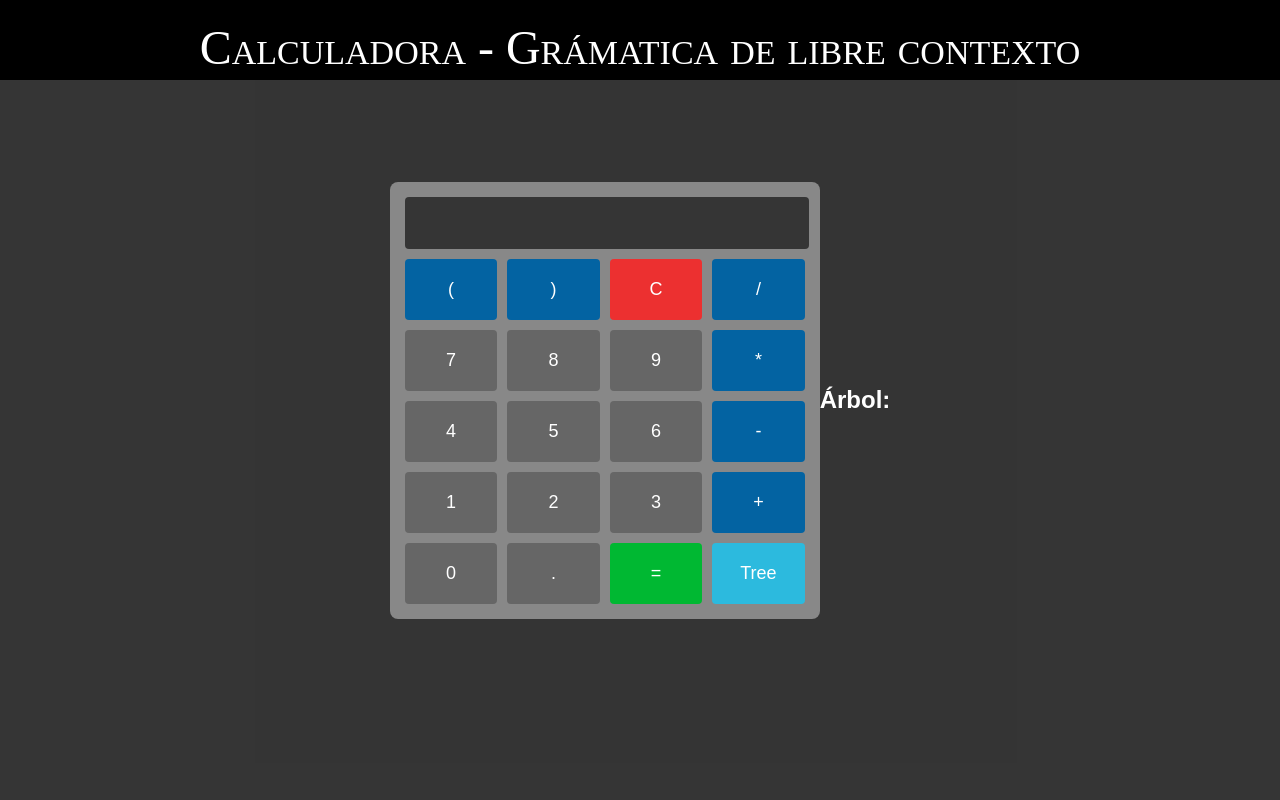
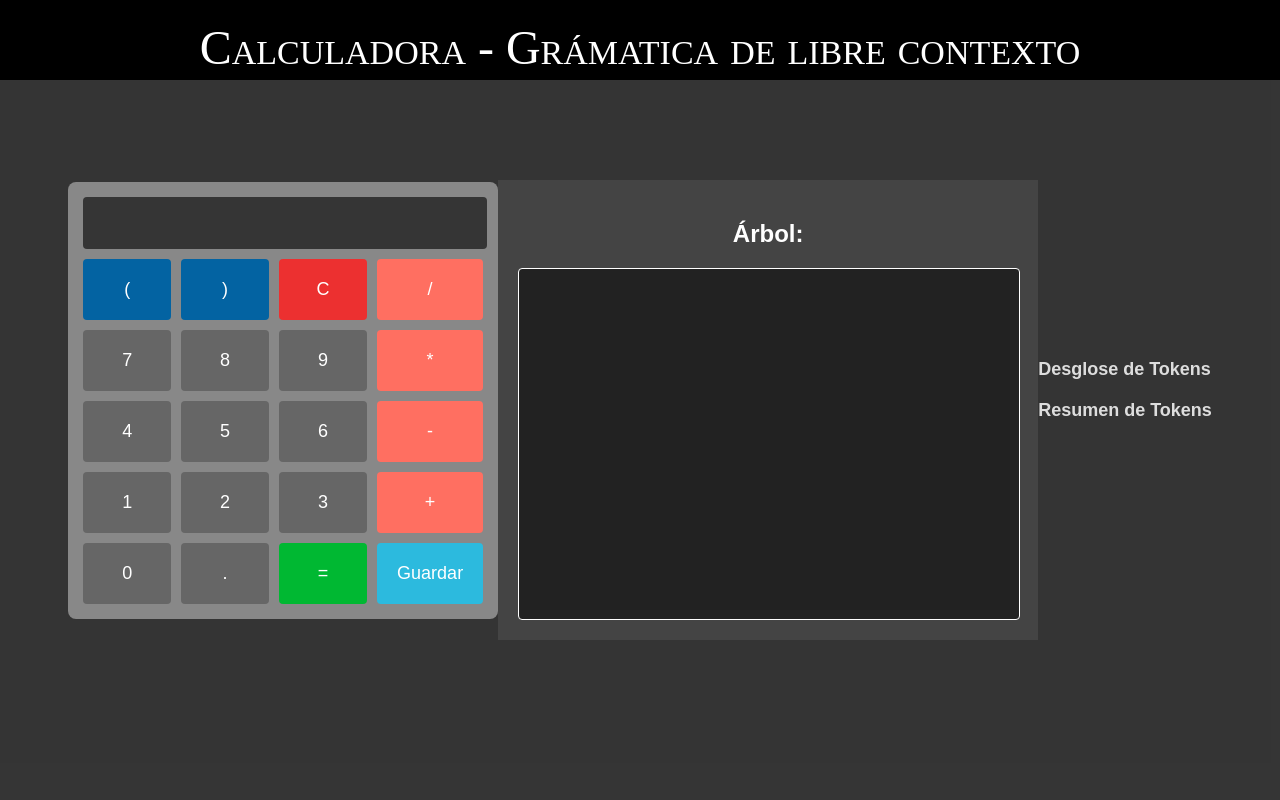
Before and after one commit to paolis28/Calculadora-GLC, a Flask app: page / in a window 1280 px wide. Run offline with Flask 3, Linux system fonts and the light colour scheme.

Commit message:
Subiendo cambios de la tabla de tokens y la lista

```diff
--- a/app.py
+++ b/app.py
@@ -1,7 +1,10 @@
 from flask import Flask, request, jsonify, render_template
-from parser_calculadora import parser, eval_arbol  # Importa el parser y la función de evaluación
+from parser_calculadora import parser, eval_arbol
+from generate_tables import analyze_chain
 
 app = Flask(__name__)
+
+resultado_guardado = None
 
 @app.route('/')
 def index():
@@ -9,16 +12,41 @@
 
 @app.route('/calculate', methods=['POST'])
 def calculate():
+    global resultado_guardado
     data = request.get_json()
     expression = data.get("expression")
+
+    if resultado_guardado is not None:
+        expression = str(resultado_guardado) + expression
+        resultado_guardado = None
+
+
     try:
-        # Genera el árbol de decisiones usando el parser
+        # Parse y evaluación
         arbol = parser.parse(expression)
-        # Evalúa el árbol para obtener el resultado
         result = eval_arbol(arbol)
-        return jsonify({"result": result, "tree": arbol})
+
+        # Analizar tokens
+        tabla_tokens, resumen = analyze_chain(expression)
+
+        # Guardar resultado si se especifica
+        if data.get("save", False):
+            resultado_guardado = result
+
+        return jsonify({
+            "result": result,
+            "tree": arbol,
+            "tabla_tokens": tabla_tokens,
+            "resumen": resumen
+        })
     except Exception as e:
         return jsonify({"error": str(e)})
 
+@app.route('/clear_saved', methods=['POST'])
+def clear_saved():
+    global resultado_guardado
+    resultado_guardado = None
+    return jsonify({"message": "Guardado eliminado"})
+
 if __name__ == '__main__':
     app.run(debug=True)
--- a/static/script.js
+++ b/static/script.js
@@ -8,25 +8,89 @@
 function clearDisplay() {
     expression = "";
     document.getElementById('display').value = "";
-    document.getElementById('tree').innerHTML = "";
+    d3.select("#tree").selectAll("*").remove();
 }
 
-function calculate() {
+function calculate(save = false) {
     fetch('/calculate', {
         method: 'POST',
         headers: {
             'Content-Type': 'application/json'
         },
-        body: JSON.stringify({ expression: expression })
+        body: JSON.stringify({ expression: expression, save: save })
     })
     .then(response => response.json())
     .then(data => {
         if (data.result) {
             document.getElementById('display').value = data.result;
+            expression = "";
+
+            if (data.tabla_tokens && data.resumen) {
+                renderTokensTable(data.tabla_tokens);
+                renderSummaryTable(data.resumen);
+            }
+            if (data.tree) {
+                drawTree(data.tree);
+            }
         } else {
             document.getElementById('display').value = data.error;
         }
     });
+}
+
+function saveResult() {
+    calculate(true);
+}
+
+function clearSavedValue() {
+    fetch('/clear_saved', {
+        method: 'POST',
+        headers: {
+            'Content-Type': 'application/json'
+        }
+    });
+}
+
+
+function renderTokensTable(tokens) {
+    const table = document.getElementById('tokens-table');
+    table.innerHTML = `
+        <tr>
+            <th>Token</th>
+            <th>Tipo</th>
+        </tr>
+    `;
+
+    tokens.forEach(token => {
+        const row = document.createElement('tr');
+        row.innerHTML = `
+            <td>${token.Token}</td>
+            <td>${token.Tipo}</td>
+        `;
+        table.appendChild(row);
+    });
+}
+
+function renderSummaryTable(summary) {
+    const table = document.getElementById('summary-table');
+    table.innerHTML = `
+        <tr>
+            <th>Tipo</th>
+            <th>Cantidad</th>
+        </tr>
+        <tr>
+            <td>Operadores</td>
+            <td>${summary.Operadores}</td>
+        </tr>
+        <tr>
+            <td>Enteros</td>
+            <td>${summary.Enteros}</td>
+        </tr>
+        <tr>
+            <td>Decimales</td>
+            <td>${summary.Decimales}</td>
+        </tr>
+    `;
 }
 
 function showTree() {
@@ -40,36 +104,74 @@
     .then(response => response.json())
     .then(data => {
         if (data.tree) {
-            document.getElementById('tree').innerHTML = generateTreeHTML(data.tree);
+            drawTree(data.tree); // Llama a la función para dibujar el árbol
         } else {
             document.getElementById('tree').innerHTML = data.error;
         }
     });
 }
 
-function generateTreeHTML(node) {
-    // Si el nodo es un número o un string (hoja del árbol)
-    if (typeof node === 'number' || typeof node === 'string') {
-        return `<div class="node">${node}</div>`;
+function drawTree(treeData) {
+    const svg = d3.select("#tree");
+    svg.selectAll("*").remove(); // Limpia el SVG antes de dibujar
+
+    const width = +svg.attr("width");
+    const height = +svg.attr("height");
+
+    // Configuración del layout del árbol
+    const treeLayout = d3.tree().size([width - 40, height - 100]); // Ajustar altura (-100 reduce el espacio total)
+
+    // Convertir el árbol en formato D3
+    const root = d3.hierarchy(convertTree(treeData));
+
+    // Generar las posiciones de los nodos
+    treeLayout(root);
+
+    // Ajuste manual para la posición vertical (desplazamiento)
+    const verticalOffset = 50; // Incrementa este valor para mover el nodo raíz más abajo
+
+    // Dibujar las líneas entre nodos
+    svg.selectAll("line")
+        .data(root.links())
+        .enter()
+        .append("line")
+        .attr("x1", d => d.source.x)
+        .attr("y1", d => d.source.y + verticalOffset)
+        .attr("x2", d => d.target.x)
+        .attr("y2", d => d.target.y + verticalOffset)
+        .attr("stroke", "white");
+
+    // Dibujar los nodos
+    svg.selectAll("circle")
+        .data(root.descendants())
+        .enter()
+        .append("circle")
+        .attr("cx", d => d.x)
+        .attr("cy", d => d.y + verticalOffset)
+        .attr("r", 20)
+        .attr("fill", "#666");
+
+    // Etiquetas para los nodos
+    svg.selectAll("text")
+        .data(root.descendants())
+        .enter()
+        .append("text")
+        .attr("x", d => d.x)
+        .attr("y", d => d.y + verticalOffset)
+        .attr("dy", 5)
+        .attr("text-anchor", "middle")
+        .text(d => d.data.name)
+        .attr("fill", "white");
+}
+
+function convertTree(tree) {
+    if (typeof tree === "number" || typeof tree === "string") {
+        return { name: tree };
     }
 
-    // Desestructuramos el nodo en operador, hijo izquierdo y derecho
-    const [operator, left, right] = node;
-
-    // Generamos el HTML del operador con los hijos
-    return `
-        <div class="node">
-            <div class="operator">${operator}</div>
-            <div class="children">
-                <div class="child left">
-                    ${generateTreeHTML(left)}
-                    <div class="lineLeft" style="transform: rotate(-45deg);"></div>
-                </div>
-                <div class="child right">
-                    ${generateTreeHTML(right)}
-                    <div class="lineRight" style="transform: rotate(45deg);"></div>
-                </div>
-            </div>
-        </div>
-    `;
+    const [operator, left, right] = tree;
+    return {
+        name: operator,
+        children: [convertTree(left), convertTree(right)]
+    };
 }
--- a/static/style.css
+++ b/static/style.css
@@ -1,4 +1,4 @@
-body {
+ body {
     justify-content: center;
     align-items: center;
     height: 100vh;
@@ -77,17 +77,21 @@
     background-color: #414141;
 }
 
-button.operator {
+.buttonOperator {
     background-color: #FF6F61;
 }
 
-button.operator:hover {
+.buttonOperator:hover {
     background-color: #FF3B2F;
 }
 
 .tree-display {
+    background-color: #444;
     margin-top: 20px;
+    padding: 20px;
     text-align: center;
+    width: 500px;
+    height: 420px;
 }
 .equals{
     background-color: #00b832;
@@ -102,10 +106,10 @@
 #borrar:hover{
     background-color: #ec30309d;
 }
-#arbol{
+#guardar{
     background-color: #2cbade;
 }
-#arbol:hover{
+#guardar:hover{
     background-color: #2cbadea8;
 }
 
@@ -116,91 +120,62 @@
     background-color: #0362a299;
 }
 
+/* Contenedor principal */
+/* .main-container {
+    display: flex;
+    flex-direction: row;
+    justify-content: space-between;
+    align-items: flex-start;
+    gap: 20px;
+} */
 
-/*ESTILOS PARA EL ARBOL*/
-.tree-display {
-    display: flex;
-    flex-direction: column;
-    align-items: center;
-    margin-top: 20px;
+/* Calculadora */
+
+
+svg {
+    border: 1px solid white;
+    background-color: #222;
+    border-radius: 4px;
 }
 
-#tree {
-    display: flex;
-    justify-content: center;
-    align-items: center;
-    flex-wrap: wrap;
+.results table {
+    width: 100%;
+    border-collapse: collapse;
     margin-top: 20px;
-    position: relative;
+    background-color: #444;
+    border-radius: 8px;
+    overflow: hidden;
 }
 
-.node {
-    display: inline-block;
+.results th, .results td {
+    border: 1px solid #555;
+    padding: 10px;
     text-align: center;
-    margin: 10px;
-    padding: 10px 15px;
-    color: #ccc;
-    border: 1px solid #ccc;
-    border-radius: 50%;
-    position: relative;
 }
 
-.children {
-    display: flex;
-    justify-content: center;
-    align-items: center;
-    margin-top: 10px;
-    position: relative;
+.results th {
+    background-color: #666;
+    font-weight: bold;
+    color: white;
 }
 
-.node .operator {
-    font-weight: bold;
-    color: #582323;
+.results td {
+    background-color: #333;
+    color: white;
 }
 
-.node .children:before {
-    content: "";
-    position: absolute;
-    width: 2px;
-    height: 20px;
-    background-color: #333;
-    left: 50%;
-    transform: translateX(-50%);
-    top: -10px;
+.results table tr:nth-child(even) td {
+    background-color: #555;
 }
 
-.lineLeft {
-    position: absolute;
-    margin-bottom: -10%;
-    margin-right: 20%;
-    height: 2px;
-    background-color: #ccc;
-    width: 30%;
-    top: 0;
-    left: 60%;
+.results table tr:hover td {
+    background-color: #777;
+    cursor: default;
 }
 
-.child {
-    position: relative;
+.results h2 {
+    margin-top: 0;
+    font-size: 18px;
+    text-align: left;
+    color: #ddd;
 }
-
-.child .line {
-    width: 30px;
-    height: 2px;
-    background-color: #ccc;
-    position: absolute;
-    top: -10px;
-    left: 50%;
-    transform: translateX(50%);
-    transform-origin: left center;
-}
-
-.lineRight{
-    position: absolute;
-    margin-bottom: -10%;
-    margin-right: 20%;
-    height: 2px;
-    background-color: #ccc;
-    width: 30%;
-    top: 0;
-}
--- a/templates/index.html
+++ b/templates/index.html
@@ -2,9 +2,9 @@
 <html lang="en">
 <head>
     <meta charset="UTF-8">
-    <meta name="viewport" content="width=device-width, initial-scale=1.0">
-    <title>Calculadora Paola - 223726</title>
+    <title>Calculadora con GLC</title>
     <link rel="stylesheet" href="{{ url_for('static', filename='style.css') }}">
+    <script src="https://d3js.org/d3.v7.min.js"></script>
 </head>
 <body>
     <header>
@@ -16,36 +16,46 @@
         <div class="calculator">
             <input type="text" id="display" disabled>
             <div class="buttons">
-                <button class="operator" id="paren1" onclick="addToExpression('(')"> ( </button>
-                <button class="operator" id="paren1" onclick="addToExpression(')')"> ) </button>
-                <button class="operator" id="borrar" onclick="clearDisplay()"> C </button>
-                <button class="operator" id="paren1" onclick="addToExpression('/')"> / </button>
+                <button onclick="addToExpression('(')" id="paren1"> ( </button>
+                <button onclick="addToExpression(')')" id="paren1"> ) </button>
+                <button onclick="clearDisplay()" id="borrar"> C </button>
+                <button onclick="addToExpression('/')" class="buttonOperator"> / </button>
 
                 <button onclick="addToExpression('7')"> 7 </button>
                 <button onclick="addToExpression('8')"> 8 </button>
                 <button onclick="addToExpression('9')"> 9 </button>
-                <button class="operator" id="paren1" onclick="addToExpression('*')"> * </button>
+                <button onclick="addToExpression('*')" class="buttonOperator"> * </button>
 
                 <button onclick="addToExpression('4')"> 4 </button>
                 <button onclick="addToExpression('5')"> 5 </button>
                 <button onclick="addToExpression('6')"> 6 </button>
-                <button class="operator" id="paren1" onclick="addToExpression('-')"> - </button>
+                <button onclick="addToExpression('-')" class="buttonOperator"> - </button>
 
                 <button onclick="addToExpression('1')"> 1 </button>
                 <button onclick="addToExpression('2')"> 2 </button>
                 <button onclick="addToExpression('3')"> 3 </button>
-                <button class="operator" id="paren1" onclick="addToExpression('+')"> + </button>
+                <button onclick="addToExpression('+')" class="buttonOperator"> + </button>
 
                 <button onclick="addToExpression('0')"> 0 </button>
                 <button onclick="addToExpression('.')"> . </button>
                 <button onclick="calculate()" class="equals"> = </button>
-                <button class="operator" id="arbol" onclick="showTree()"> Tree </button>
+                <button onclick="saveResult()" id="guardar"> Guardar </button>
             </div>
         </div>
         <div class="tree-display">
             <h2>Árbol:</h2>
-            <div id="tree"></div>
+            <svg id="tree" width="500" height="350"></svg>
         </div>
+        <div class="results">
+            <h2>Desglose de Tokens</h2>
+            <table id="tokens-table" border="1">
+            </table>
+
+            <h2>Resumen de Tokens</h2>
+            <table id="summary-table" border="1">
+            </table>
+        </div>
+
     </div>
 
     <script src="{{ url_for('static', filename='script.js') }}"></script>
```
Also changed, not shown: generate_tables.py (added, +34 -0 lines), parser_calculadora.py (+16 -16 lines).
